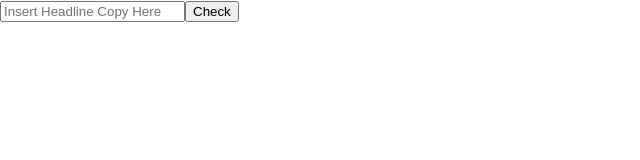
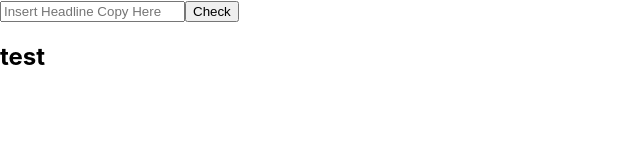
Before and after one commit to lanachiad/headline-validator, a React (Create React App) app: page / in a window 1280 px wide. Shown: the top 160 px of the page, without its empty margins (0-640 px from the left). Built offline with nearby package versions, Linux system fonts and the light colour scheme.

Commit message:
Passing Validator state of the headline input, branding, and length to Result

```diff
--- a/src/Validator.js
+++ b/src/Validator.js
@@ -21,6 +21,7 @@ class Validator extends Component {
 		const branded = this.testBranded(text);
 		const tooLong = this.testLength(text);
 		this.isItAcceptable(branded, tooLong);
+		this.updateState(text, tooLong, branded);
 	}
 
 	testBranded = text => {
@@ -63,14 +64,26 @@ class Validator extends Component {
 		}
 	}
 
+	updateState = (headline, brandedBoolean, lengthBoolean) => {
+		this.setState({
+			headlineInput: headline,
+			headlineBranded: brandedBoolean,
+			headlineLength: lengthBoolean
+		});
+	}
+
 	render() {
 		return (
+			<div>
 				<form onSubmit={this.createHeadline}>
 					<input id="headlineInput" type="text" placeholder="Insert Headline Copy Here" />
 					<button value="Check">
 						Check
 					</button>
 				</form>
+
+				<Result text={this.state.headlineInput} branded={this.state.headlineBranded} length={this.state.headlineLength} />
+			</div>
 		)
 	}
 
```
Lines whose indentation alone changed are shown as unchanged.
